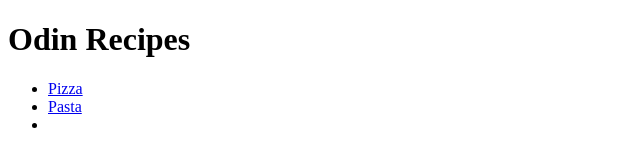
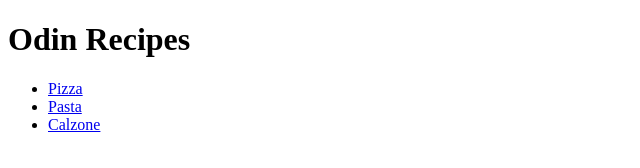
Before and after one commit to AiratMurtazin/odin-recipes, a plain HTML site: page index.html in a window 1280 px wide. Shown: the full height of the page, 0-640 px from the left. Drawn offline with Linux system fonts and the light colour scheme.

Commit message:
Add  Calzone link on main page

```diff
--- a/index.html
+++ b/index.html
@@ -11,7 +11,7 @@
 		<ul>
 			<li><a href="recipes/pizza.html">Pizza</a></li>
 			<li><a href="recipes/pasta.html">Pasta</a></li>
-			<li><a href="recipes/calzone.html"></a></li>
+			<li><a href="recipes/calzone.html">Calzone</a></li>
 		</ul>
 	</body>
 </html>
```
